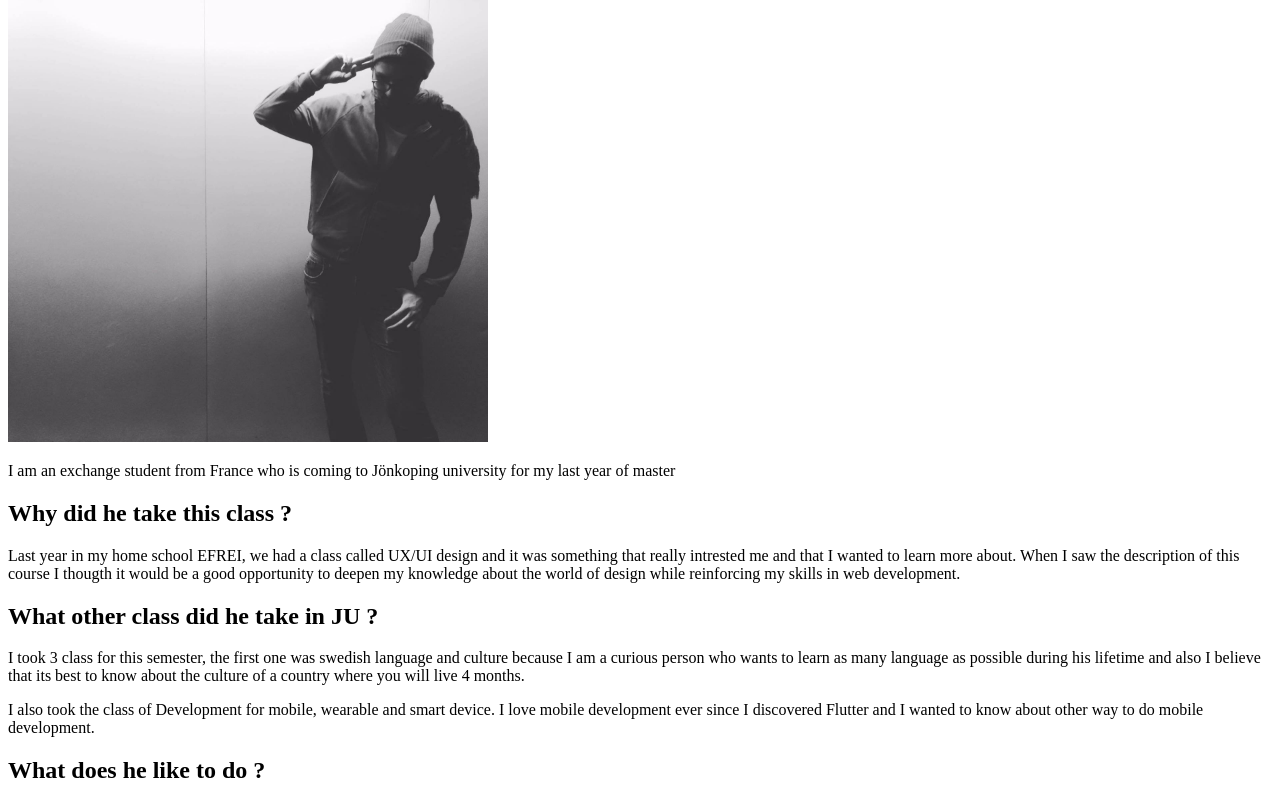
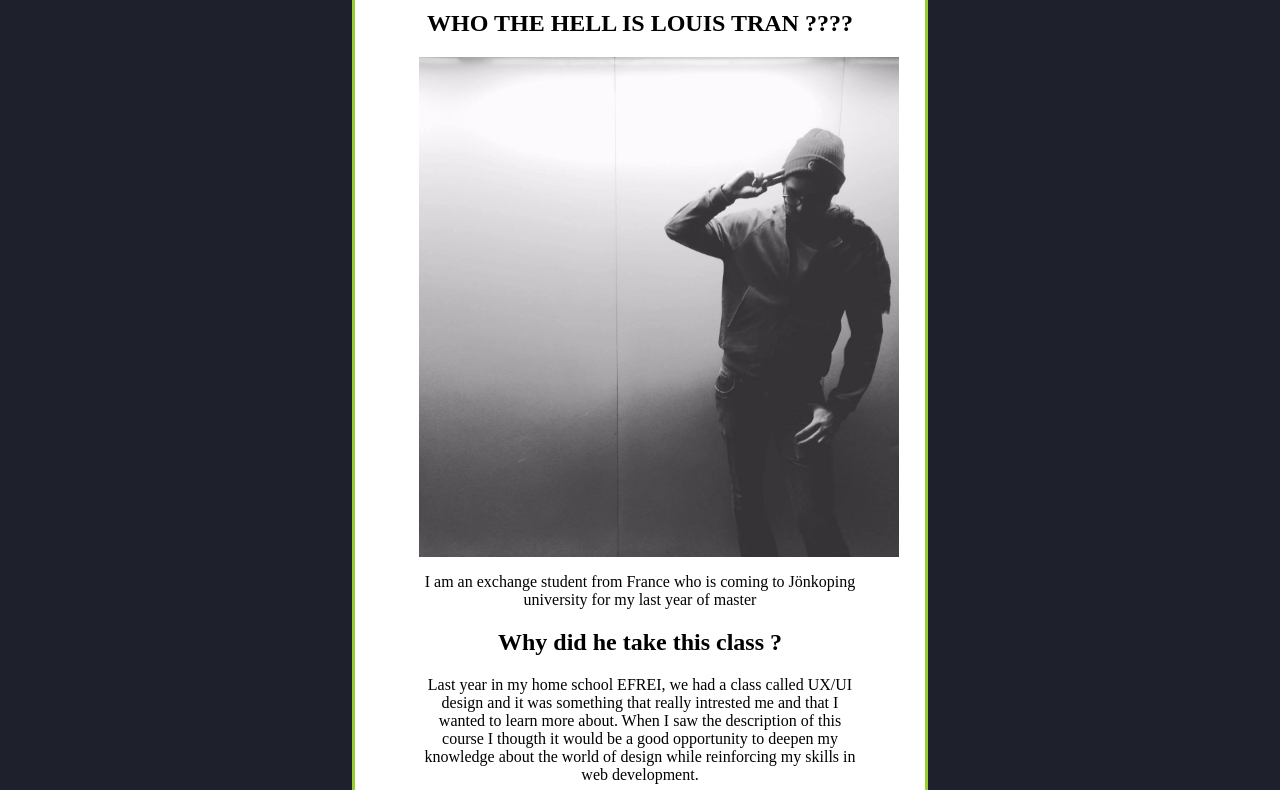
Before and after one commit to Firzenax/Assignment1LouisTran, a plain HTML site: page index.html in a window 1280 px wide. Shown: the part 185-975 px from the top of the page. Drawn offline with Linux system fonts and the light colour scheme.

Commit message:
assignement2

```diff
--- /dev/null
+++ b/hobby.css
@@ -0,0 +1,25 @@
+body {
+  margin: auto;
+  width: 50%;
+  padding: 10px;
+  background-color: #1e212b;
+}
+
+p,
+h2,
+ul,
+li {
+  text-align: center;
+}
+.card {
+  margin: 32px;
+  padding: 64px;
+  background-color: white;
+}
+
+img {
+  display: block;
+  margin-left: auto;
+  margin-right: auto;
+  width: 50%;
+}
--- /dev/null
+++ b/index.css
@@ -0,0 +1,32 @@
+body {
+  margin: auto;
+  width: 50%;
+  padding: 10px;
+  background-color: #1e212b;
+}
+
+p,
+h2,
+h1 {
+  text-align: center;
+}
+img {
+  display: block;
+  margin-left: auto;
+  margin-right: auto;
+  width: 50%;
+}
+
+.title {
+  color: red;
+}
+.card {
+  margin: 32px;
+  padding: 64px;
+  background-color: white;
+}
+
+.card,
+.title {
+  border: 3px yellowgreen solid;
+}
--- a/index.html
+++ b/index.html
@@ -1,13 +1,15 @@
 <!DOCTYPE html>
 <html lang="en">
   <head>
+    <link rel="stylesheet" href="./index.css" />
     <meta charset="UTF-8" />
     <meta http-equiv="X-UA-Compatible" content="IE=edge" />
     <meta name="viewport" content="width=device-width, initial-scale=1.0" />
     <title>Louis Tran's website</title>
   </head>
   <body>
-    <h1>Louis Tran</h1>
+    <div class="card">
+      <h1 class="title">Louis Tran</h1>
       <h2>WHO THE HELL IS LOUIS TRAN ????</h2>
 
       <img
@@ -17,26 +19,27 @@
       />
 
       <p>
-      I am an exchange student from France who is coming to Jönkoping university
-      for my last year of master
+        I am an exchange student from France who is coming to Jönkoping
+        university for my last year of master
       </p>
 
       <h2>Why did he take this class ?</h2>
 
       <p>
-      Last year in my home school EFREI, we had a class called UX/UI design and
-      it was something that really intrested me and that I wanted to learn more
-      about. When I saw the description of this course I thougth it would be a
-      good opportunity to deepen my knowledge about the world of design while
-      reinforcing my skills in web development.
+        Last year in my home school EFREI, we had a class called UX/UI design
+        and it was something that really intrested me and that I wanted to learn
+        more about. When I saw the description of this course I thougth it would
+        be a good opportunity to deepen my knowledge about the world of design
+        while reinforcing my skills in web development.
       </p>
 
       <h2>What other class did he take in JU ?</h2>
       <p>
         I took 3 class for this semester, the first one was swedish language and
-      culture because I am a curious person who wants to learn as many language
-      as possible during his lifetime and also I believe that its best to know
-      about the culture of a country where you will live 4 months.
+        culture because I am a curious person who wants to learn as many
+        language as possible during his lifetime and also I believe that its
+        best to know about the culture of a country where you will live 4
+        months.
       </p>
       <p>
         I also took the class of Development for mobile, wearable and smart
@@ -44,19 +47,7 @@
         wanted to know about other way to do mobile development.
       </p>
 
-    <h2>What does he like to do ?</h2>
-
-    <ul>
-      <li>Volleyball</li>
-      <li>Guitar (Bass/Electric/Classic</li>
-      <li>Travel</li>
-      <li>Vietnamese food</li>
-    </ul>
-
-    <img
-      src="./food.jpg"
-      alt="Its is called a Bo Bun and it rocks"
-      style="height: 400px; width: 300px"
-    />
+      <h2><a href="hobby.html">What does he like to do ?</a></h2>
+    </div>
   </body>
 </html>
```
Also changed, not shown: hobby.html (added, +28 -0 lines). Lines whose indentation alone changed are shown as unchanged.
